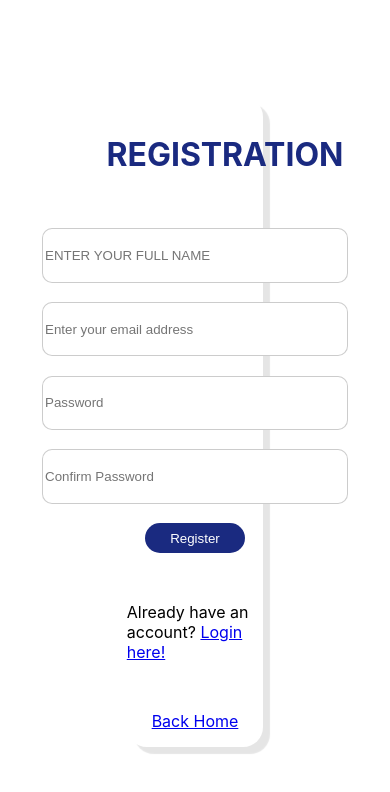
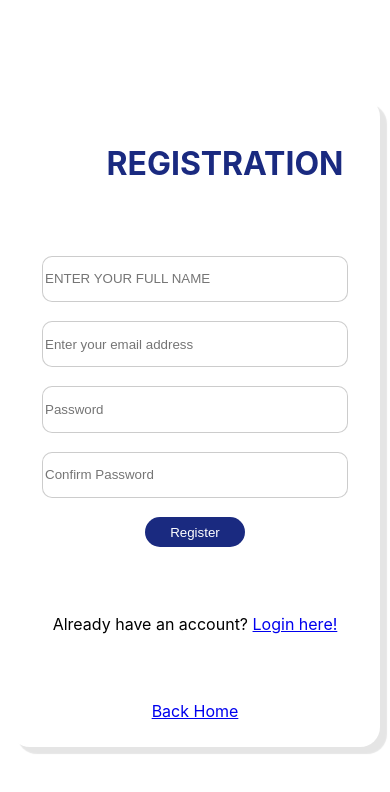
Before and after one commit to drusykhulwi/fortschritt, a React (Create React App) app in the folder frontend/: page /registration in a window 390 px wide. Shown: the top 792 px of the page. Built offline with nearby package versions, Linux system fonts and the light colour scheme.

Commit message:
Registration responsiveness

```diff
--- a/frontend/src/pages/Registration.css
+++ b/frontend/src/pages/Registration.css
@@ -26,3 +26,22 @@
     border-radius: 10px;
     border: var(--border);
 }
+
+@media(max-width: 920px){
+    .register .register-container{
+        width: 75%;
+    }
+    .register .register-container .register-form input{
+        height: 5vh;
+    }
+}
+@media(max-width: 770px){
+    .register .register-container{
+        width: 65%;
+    }
+}
+@media(max-width: 480px){
+    .register .register-container{
+        width: 95%;
+    }
+}
```
